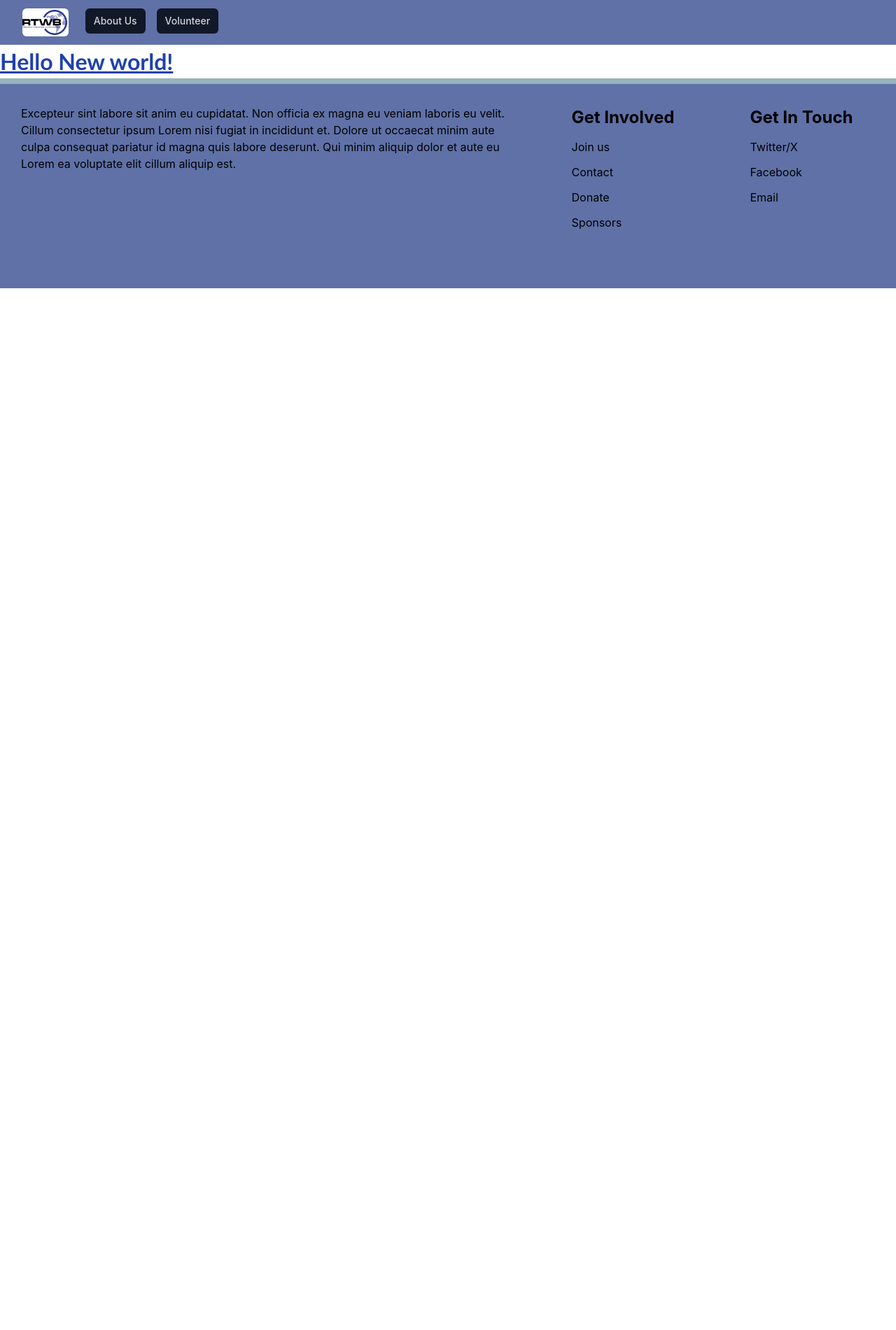
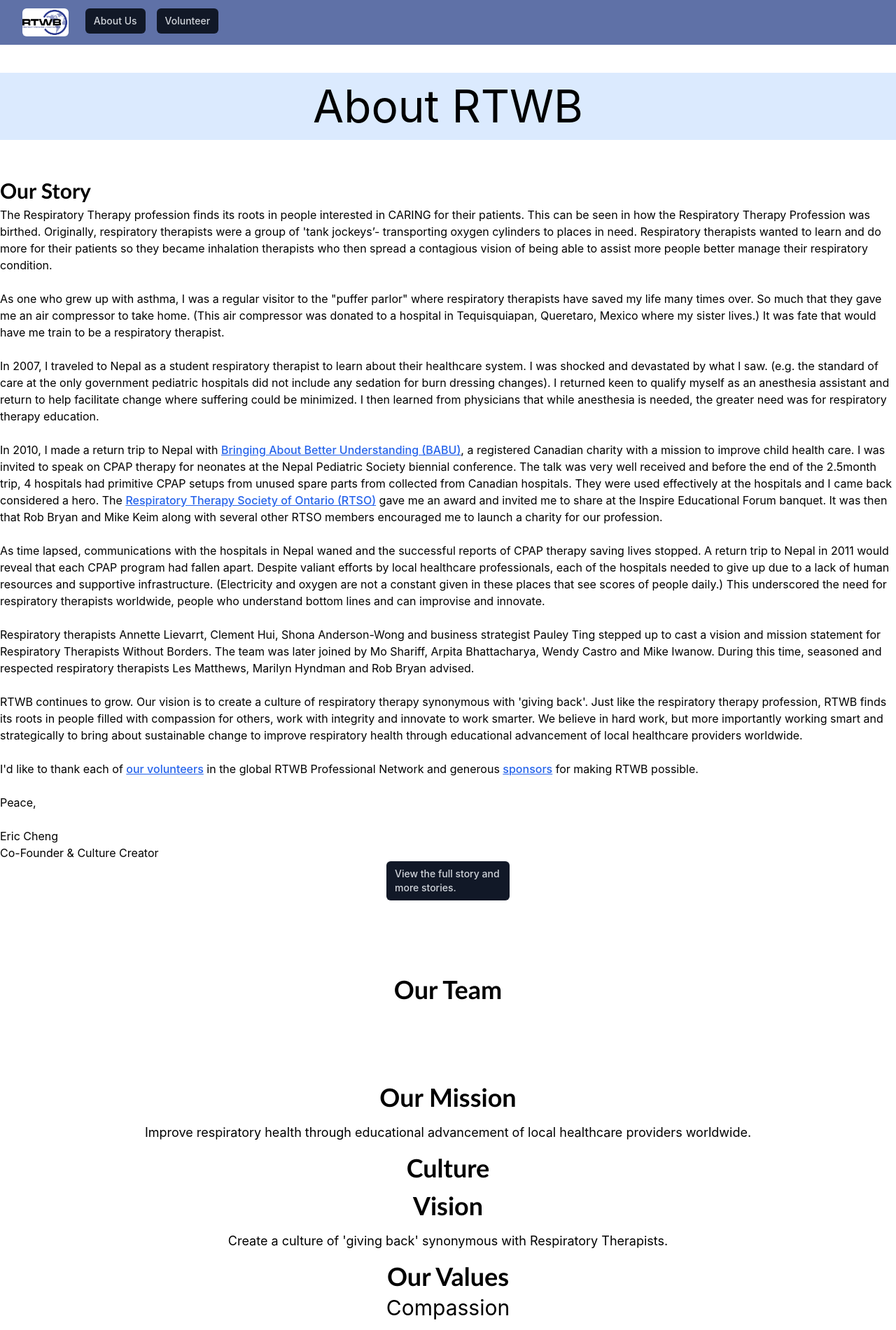
Before and after one commit to AlexanderChao14/RTWB-Website, a React (Create React App) app: page /AboutUs in a window 1280 px wide. Shown: the top 1901 px of the page at 70% size. Before the commit the page ends 800 px from the top, so only its background shows below. Built offline with nearby package versions, Linux system fonts and the light colour scheme.

Commit message:
Added first draft of Our Story and Our Values section to About Us page

```diff
--- a/src/components/pages/AboutUs.js
+++ b/src/components/pages/AboutUs.js
@@ -1,13 +1,125 @@
 import React from 'react'
-import {StyledHeading} from '../styled/StyledHeading'
+import {CardHeading, PageHeading, AboutUsHeading, AboutUsSection, StyledHeading} from '../styled/StyledHeading'
+import { TextMedium } from '../styled/TextStyles';
 
 
 const AboutUs = () => {
     return (
         <React.Fragment>
-            <StyledHeading className="text-blue-800 underline">
-              Hello New world!
-          </StyledHeading>
+            <div className='flex justify-center mx-auto m-10 max-w-screen-2xl px-2 sm:px-6 lg:px-8 bg-blue-100'>
+                <PageHeading>
+                    About RTWB
+                </PageHeading>
+            </div>
+            <AboutUsSection className='mx-auto m-10 max-w-screen-2xl flex-col'>
+                <AboutUsHeading>Our Story</AboutUsHeading>
+                <text>
+                    The Respiratory Therapy profession finds its roots in people interested in CARING for their patients.
+                    This can be seen in how the Respiratory Therapy Profession was birthed.
+                    Originally, respiratory therapists were a group of 'tank jockeys’- transporting oxygen cylinders to places in need.
+                    Respiratory therapists wanted to learn and do more for their patients so they became inhalation therapists who then spread a contagious vision of being able to assist more people better manage their respiratory condition.
+                    <br/>
+                    <br/>
+                    As one who grew up with asthma, I was a regular visitor to the "puffer parlor" where respiratory therapists have saved my life many times over. So much that they gave me an air compressor to take home. (This air compressor was donated to a hospital in Tequisquiapan, Queretaro, Mexico where my sister lives.)
+                    It was fate that would have me train to be a respiratory therapist.
+                    <br/>
+                    <br/>
+                    In 2007, I traveled to Nepal as a student respiratory therapist to learn about their healthcare system. I was shocked and devastated by what I saw.
+                    (e.g. the standard of care at the only government pediatric hospitals did not include any sedation for burn dressing changes).
+                    I returned keen to qualify myself as an anesthesia assistant and return to help facilitate change where suffering could be minimized.  I then learned from physicians that while anesthesia is needed, the greater need was for respiratory therapy education.
+                    <br/>
+                    <br/>
+                    In 2010, I made a return trip to Nepal with&nbsp;
+
+                    {/* TODO need to check broken link */}
+                    <a href='' className='underline underline-offset-1 text-blue-600 font-medium'>
+                        Bringing About Better Understanding (BABU)
+                    </a>
+                    , a registered Canadian charity with a mission to improve child health care.
+                    I was invited to speak on CPAP therapy for neonates at the Nepal Pediatric Society biennial conference.
+                    The talk was very well received and before the end of the 2.5month trip, 4 hospitals had primitive CPAP setups from unused spare parts from collected from Canadian hospitals.
+                    They were used effectively at the hospitals and I came back considered a hero. The&nbsp;
+
+                    <a href="https://www.rtso.ca/" className='underline underline-offset-1 text-blue-600 font-medium'>
+                        Respiratory Therapy Society of Ontario (RTSO)
+                    </a>
+
+                    &nbsp;gave me an award and invited me to share at the Inspire Educational Forum banquet.
+                    It was then that Rob Bryan and Mike Keim along with several other RTSO members encouraged me to launch a charity for our profession.
+                    <br/>
+                    <br/>
+                    As time lapsed, communications with the hospitals in Nepal waned and the successful reports of CPAP therapy saving lives stopped.
+                    A return trip to Nepal in 2011 would reveal that each CPAP program had fallen apart.
+                    Despite valiant efforts by local healthcare professionals, each of the hospitals needed to give up due to a lack of human resources and supportive infrastructure.
+                    (Electricity and oxygen are not a constant given in these places that see scores of people daily.)
+                    This underscored the need for respiratory therapists worldwide, people who understand bottom lines and can improvise and innovate.
+                    <br/>
+                    <br/>
+                    Respiratory therapists Annette Lievarrt, Clement Hui, Shona Anderson-Wong and business strategist Pauley Ting stepped up to cast a vision and mission statement for Respiratory Therapists Without Borders.
+                    The team was later joined by Mo Shariff, Arpita Bhattacharya, Wendy Castro and Mike Iwanow.
+                    During this time, seasoned and respected respiratory therapists Les Matthews, Marilyn Hyndman and Rob Bryan advised.
+                    <br/>
+                    <br/>
+                    RTWB continues to grow. Our vision is to create a culture of respiratory therapy synonymous with 'giving back'.
+                    Just like the respiratory therapy profession, RTWB finds its roots in people filled with compassion for others, work with integrity and innovate to work smarter.
+                    We believe in hard work, but more importantly working smart and strategically to bring about sustainable change to improve respiratory health through educational advancement of local healthcare providers worldwide.
+                    <br/>
+                    <br/>
+                    I'd like to thank each of&nbsp;
+
+                    {/* TODO either add a volunteer page or remove this link */}
+                    <a href="" className='underline underline-offset-1 text-blue-600 font-medium'>
+                        our volunteers
+                    </a>
+                    &nbsp;in the global RTWB Professional Network and generous&nbsp;
+
+                     {/* TODO redirect to the sponsors page after sponsors page is made */}
+                    <a className='underline underline-offset-1 text-blue-600 font-medium'>
+                        sponsors
+                    </a>
+                    &nbsp;for making RTWB possible.
+                    <br/>
+                    <br/>
+                    Peace,
+                    <br/>
+                    <br/>
+                    Eric Cheng
+                    <br/>
+                    Co-Founder & Culture Creator
+                </text>
+                <a key={"More Stories"} className="max-w-44 place-self-center bg-gray-900 text-white: text-gray-300 hover:bg-gray-700 hover:text-white, rounded-md px-3 py-2 text-sm font-medium" href='https://drive.google.com/drive/u/0/folders/0B1xpscMQ_Xb1MmpOUWZFcmNYbmc?resourcekey=0-1n64kJUJ8ciOgCW127AN9g'>
+                    View the full story and more stories.
+                </a>
+            </AboutUsSection>
+            <section>
+                <CardHeading>Our Team</CardHeading>
+            </section>
+            <section className='flex flex-col items-center'>
+                <CardHeading>Our Mission</CardHeading>
+                <TextMedium>Improve respiratory health through educational advancement of local healthcare providers worldwide.</TextMedium>
+                <CardHeading>Culture</CardHeading>
+                <CardHeading>Vision</CardHeading>
+                <TextMedium>Create a culture of 'giving back' synonymous with Respiratory Therapists.</TextMedium>
+                <CardHeading>Our Values</CardHeading>
+                <text className='text-3xl'>Compassion</text>
+                <TextMedium>
+                    We emphasize CARE within healtcare.<br/>
+                    The respiratory therapists culture is one of giving back without any compensation - realising that there is no monetary equivalent for the life-saving services we are privileged to provide from the heart.
+                </TextMedium>
+                <text className='text-3xl'>Integrity</text>
+                <TextMedium>
+                    We exercise skills, knowledge and judgement in critical situations to provide the best CARE for patients.<br/>
+                    As we emphasis on sustainable developments through education, our representatives believe in teaching the proverbial art of fishing for locals instead of catching fish for them.
+                </TextMedium>
+                <text className='text-3xl'>Innovation</text>
+                <TextMedium className='text-red-700'>
+                    Many of the deployment sites at RTWB/ISF will be severely resource limited and require creative juices, RTWB/ISF builds bridges with non-healthcare related partnerships to gain new perspectives and innovate custom solutions for local healthcare needs.
+                </TextMedium>
+                <TextMedium>
+
+                </TextMedium>
+            </section>
+
         </React.Fragment>
     )
 }
--- a/src/components/styled/StyledHeading.js
+++ b/src/components/styled/StyledHeading.js
@@ -13,6 +13,18 @@
   font-family: 'Trebuchet MS', 'Lucida Sans Unicode', 'Lucida Grande', 'Lucida Sans', Arial, sans-serif;
 `;
 
+export const AboutUsHeading = styled.h2`
+  font-size: 30px;
+  font-weight: 700;
+  font-family: 'Trebuchet MS', 'Lucida Sans Unicode', 'Lucida Grande', 'Lucida Sans', Arial, sans-serif;
+`;
+
+export const AboutUsSection = styled.section`
+  display: flex;
+  justify-content: start;
+  padding: 10px 0px;
+`
+
 export const SectionHeading = styled.h1`
   font-size: 3em;
 `;
```
